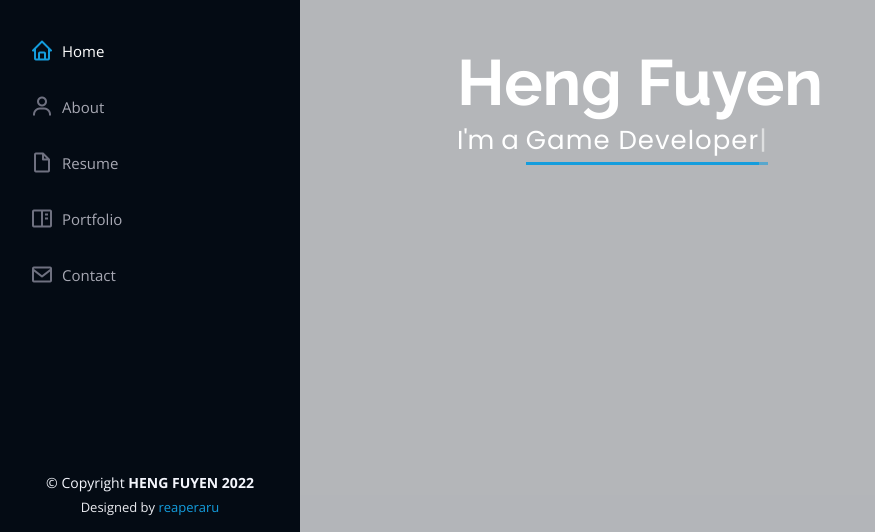
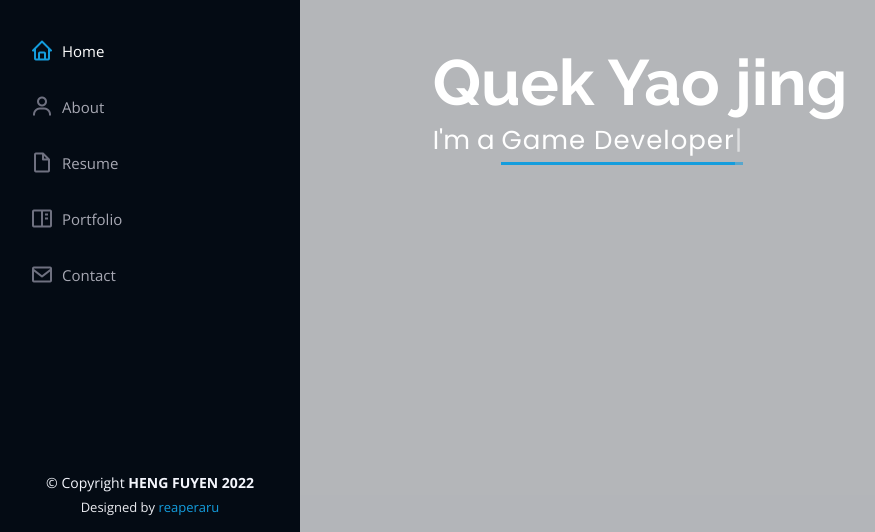
Before and after one commit to fuyenheng/fuyenheng.github.io, a plain HTML site: page index.html in a window 1280 px wide. Shown: the part 268-800 px from the top of the page, without its empty margins (0-875 px from the left). Drawn offline with nearby package versions, Linux system fonts and the light colour scheme.

Commit message:
Change name to Quek

```diff
--- a/index.html
+++ b/index.html
@@ -65,7 +65,7 @@
   <!-- ======= Hero Section ======= -->
   <section id="hero" class="d-flex flex-column justify-content-center align-items-center">
     <div class="hero-container" data-aos="fade-in">
-      <h1>Heng Fuyen</h1>
+      <h1>Quek Yao jing</h1>
       <p>I'm a <span class="typed" data-typed-items=" Game Designer, Game Developer, Game Producer, Programmer"></span></p>
     </div>
   </section><!-- End Hero -->
```
